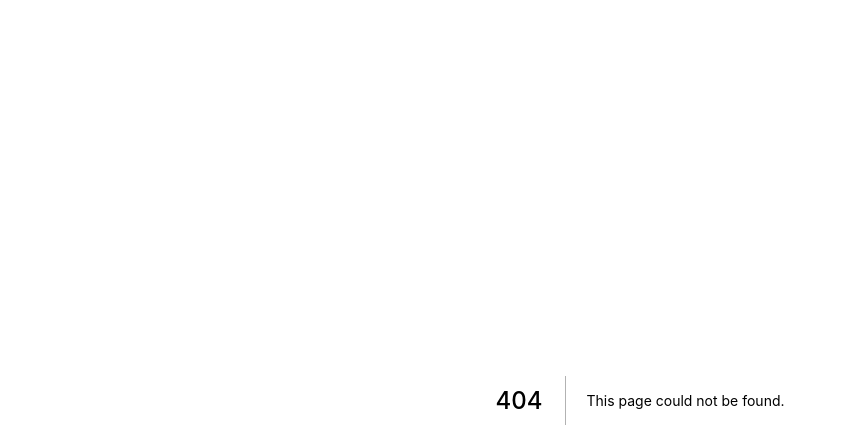
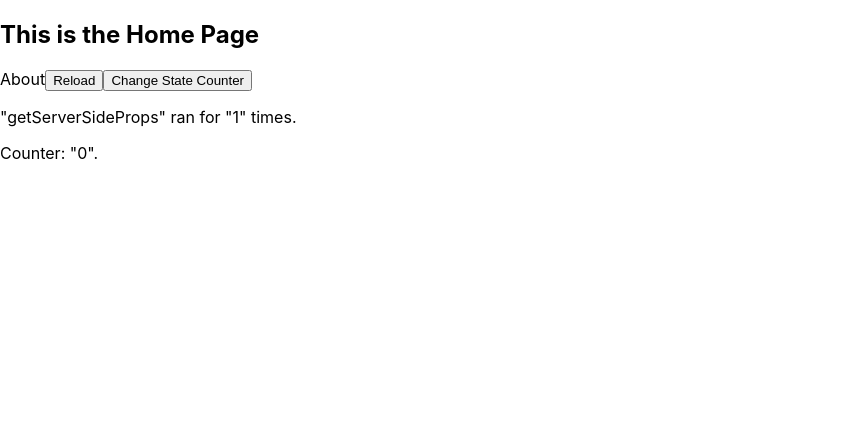
Before and after one commit to redhaanggara21/nextjs-boiler, a Next.js app: page /shallow in a window 1280 px wide. Before the commit this address had no page. Shown: the top 448 px of the page, without its empty margins (0-847 px from the left). Built offline with nearby package versions, Linux system fonts and the light colour scheme.

Commit message:
added some part of my expolore

```diff
--- a/package.json
+++ b/package.json
@@ -13,8 +13,5 @@
     "react": "17.0.2",
     "react-dom": "17.0.2"
   },
-  "devDependencies": {
-    "eslint": "7.32.0",
-    "eslint-config-next": "11.1.2"
-  }
+  "devDependencies": {}
 }
--- a/pages/_app.js
+++ b/pages/_app.js
@@ -1,7 +1,9 @@
-import '../styles/globals.css'
+import '../styles/globals.css';
 
+// eslint-disable-next-line react/prop-types
 function MyApp({ Component, pageProps }) {
-  return <Component {...pageProps} />
+  // eslint-disable-next-line react/react-in-jsx-scope
+  return <Component {...pageProps} />;
 }
 
 export default MyApp
--- a/pages/api/hello.js
+++ b/pages/api/hello.js
@@ -1,5 +1,5 @@
 // Next.js API route support: https://nextjs.org/docs/api-routes/introduction
 
 export default function handler(req, res) {
-  res.status(200).json({ name: 'John Doe' })
+  res.status(200).json({ name: 'John Doe' });
 }
--- /dev/null
+++ b/pages/shallow/index.js
@@ -0,0 +1,37 @@
+import { useRouter } from 'next/router'
+import Link from 'next/link'
+import { format } from 'url'
+
+let counter = 0
+
+export async function getServerSideProps() {
+  counter++
+  return { props: { initialPropsCounter: counter } }
+}
+
+export default function Index({ initialPropsCounter }) {
+  const router = useRouter()
+  const { pathname, query } = router
+  const reload = () => {
+    router.push(format({ pathname, query }))
+  }
+  const incrementCounter = () => {
+    const currentCounter = query.counter ? parseInt(query.counter) : 0
+    const href = `shallow/?counter=${currentCounter + 1}`
+
+    router.push(href, href, { shallow: true })
+  }
+
+  return (
+    <div>
+      <h2>This is the Home Page</h2>
+      <Link href="/about">
+        <a>About</a>
+      </Link>
+      <button onClick={reload}>Reload</button>
+      <button onClick={incrementCounter}>Change State Counter</button>
+      <p>"getServerSideProps" ran for "{initialPropsCounter}" times.</p>
+      <p>Counter: "{query.counter || 0}".</p>
+    </div>
+  )
+}
```
Also changed, not shown: components/Footer/footer.js (added, +14 -0 lines), components/Header/header.js (added, +11 -0 lines), components/Layout/layout.js (added, +24 -0 lines), components/Layout/layout.module.css (added, +7 -0 lines), pages/404.js (added, +25 -0 lines), pages/post/[...slug].js (added, +18 -0 lines), pages/post/[pid].js (added, +10 -0 lines), .eslintrc.json (deleted), 2 other files (tests, documents, lock files or other folders).
